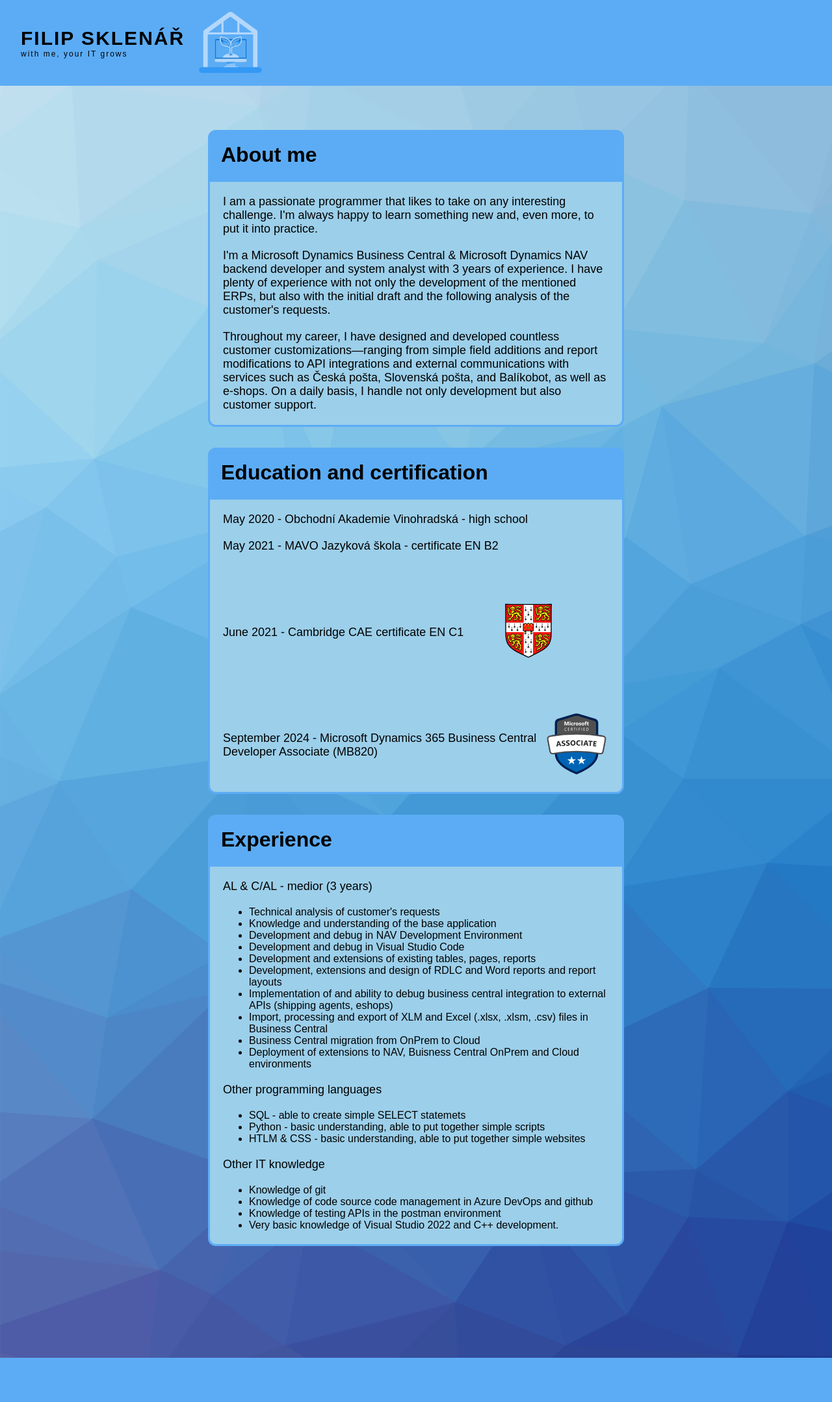
After one commit to Sklenik/WEB_V2, a Flask app: page /en in a window 1280 px wide. The commit adds this page. Shown: the top 2158 px of the page at 65% size. Run offline with Flask 3, Linux system fonts and the light colour scheme.

Commit message:
english version

```diff
--- a/templates/base.html
+++ b/templates/base.html
@@ -27,7 +27,13 @@
                     <div class="text-and-logo">
                         <div class="sklenik-text">
                             <p>filip sklenář</p>
-                            <p>se mnou vaše IT roste</p>
+                            <p>
+                                {% if lang == "cz" %}
+                                se mnou vaše IT roste
+                                {% elif lang == "en" %}
+                                with me, your IT grows
+                                {% endif %}
+                            </p>
                         </div>
                         <img class="sklenik-img" src="../static/img/sklenikLogo.png">
                     </div>
--- a/templates/home.html
+++ b/templates/home.html
@@ -78,7 +78,7 @@ content%}
       Další programovací jazyky
     </p>
     <ul class="home-list">
-      <li>SQL - dovednost dát dohromady jednodušší inspecty</li>
+      <li>SQL - dovednost dát dohromady jednodušší SELECTy</li>
       <li>Python - základní znalost, dovednost sepsat jednoduché scripty</li>
       <li>HTLM & CSS - základní znalost, dovednost dát dohromady jednodušší webové stránky</li>
     </ul>
--- /dev/null
+++ b/templates/home_en.html
@@ -0,0 +1,95 @@
+{% extends "base.html" %} {% block title %} Home {% endblock %} {% block
+content%}
+<div class="home-container">
+  <div class="home-header">About me</div>
+  <div class="home-text">
+    <p>
+      I am a passionate programmer that likes to take on any interesting challenge. I'm always happy to learn something
+      new and, even more, to put it into practice.
+    <p>
+      I'm a Microsoft Dynamics Business Central & Microsoft Dynamics NAV backend developer and system analyst with 3
+      years of experience. I have plenty of experience with not only the development of the mentioned ERPs, but also
+      with the initial draft and the following analysis of the customer's requests.
+    </p>
+    <p>
+      Throughout my career, I have designed and developed countless customer customizations—ranging from simple field
+      additions and report modifications to API integrations and external communications with services such as Česká
+      pošta, Slovenská pošta, and Balíkobot, as well as e-shops. On a daily basis, I handle not only development but
+      also customer support.
+    </p>
+  </div>
+</div>
+
+<div class="home-container">
+  <div class="home-header">Education and certification</div>
+  <div class="home-text">
+    <p>
+      May 2020 - Obchodní Akademie Vinohradská - high school
+    </p>
+    <p>
+      May 2021 - MAVO Jazyková škola - certificate EN B2
+    </p>
+    <!---->
+    <div class="home-text-container">
+      <p>
+        June 2021 - Cambridge CAE certificate EN C1
+      </p>
+      <a href="../static/pdf/statementOfResult.pdf" target="_blank">
+        <img style="height: 200px; width: auto;" class="home-img" src="../static/img/cambridge.svg" alt="CAE">
+      </a>
+    </div>
+    <!---->
+    <div class="home-text-container">
+      <p>
+        September 2024 - Microsoft Dynamics 365 Business Central Developer Associate (MB820)
+      </p>
+      <a
+        href="https://learn.microsoft.com/api/credentials/share/en-us/sklenik/AB3BD404F73565D?sharingId=EC1C69BB69D54285">
+        <img style="height: 100px; width: auto;" class="home-img"
+          src="../static/img/microsoft-certified-associate-badge.svg" alt="MB820">
+      </a>
+    </div>
+  </div>
+</div>
+
+<div class="home-container">
+  <div class="home-header">Experience</div>
+  <div class="home-text">
+    <p>
+      AL & C/AL - medior (3 years)
+    </p>
+    <ul class="home-list">
+      <li>Technical analysis of customer's requests</li>
+      <li>Knowledge and understanding of the base application</li>
+      <li>Development and debug in NAV Development Environment</li>
+      <li>Development and debug in Visual Studio Code</li>
+      <li>Development and extensions of existing tables, pages, reports</li>
+      <li>Development, extensions and design of RDLC and Word reports and report layouts</li>
+      <li>Implementation of and ability to debug business central integration to external APIs (shipping agents, eshops)
+      </li>
+      <li>Import, processing and export of XLM and Excel (.xlsx, .xlsm, .csv) files in Business Central</li>
+      <li>Business Central migration from OnPrem to Cloud</li>
+      <li>Deployment of extensions to NAV, Buisness Central OnPrem and Cloud environments</li>
+    </ul>
+
+    <p>
+      Other programming languages
+    </p>
+    <ul class="home-list">
+      <li>SQL - able to create simple SELECT statemets</li>
+      <li>Python - basic understanding, able to put together simple scripts</li>
+      <li>HTLM & CSS - basic understanding, able to put together simple websites</li>
+    </ul>
+
+    <p>
+      Other IT knowledge
+    </p>
+    <ul class="home-list">
+      <li>Knowledge of git</li>
+      <li>Knowledge of code source code management in Azure DevOps and github</li>
+      <li>Knowledge of testing APIs in the postman environment</li>
+      <li>Very basic knowledge of Visual Studio 2022 and C++ development.</li>
+    </ul>
+  </div>
+</div>
+{% endblock %}
--- a/views.py
+++ b/views.py
@@ -4,4 +4,8 @@ views = Blueprint("views",__name__)
 
 @views.route("/")
 def home():
-    return render_template("home.html")
+    return render_template("home.html", lang='cz')
+
+@views.route("/en")
+def about():
+    return render_template("home_en.html", lang='en')
```
